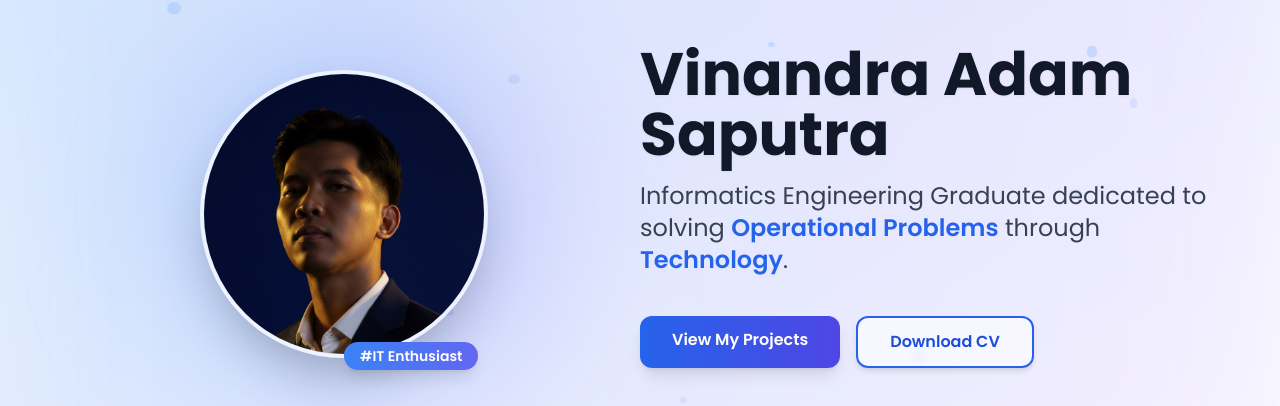
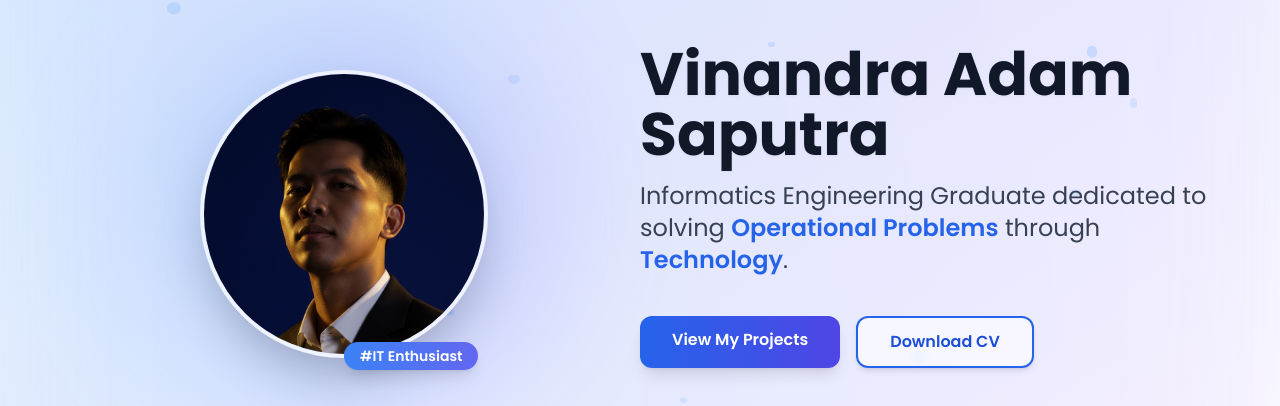
Before and after one commit to Vinandra-Adam-Saputra/WebPortofolio, a React (Vite) app: page / in a window 1280 px wide. Shown: the part 194-600 px from the top of the page. Built offline with nearby package versions, Linux system fonts and the light colour scheme.

Commit message:
add some changes

```diff
--- a/components/Hero.tsx
+++ b/components/Hero.tsx
@@ -54,7 +54,7 @@ const Hero: React.FC = () => {
 
           {/* Foto utama — posisi wajah disesuaikan */}
           <motion.img
-            src="/images/Adam.png"
+            src="/images/adam2.png"
             alt="Vinandra Adam Saputra"
             className="relative w-60 h-60 md:w-72 md:h-72 rounded-full object-cover shadow-2xl border-4 border-white/70 object-top translate-y-2"
             whileHover={{ scale: 1.05, rotate: 1 }}
```
Also changed, not shown: public/images/adam2.png (added).
